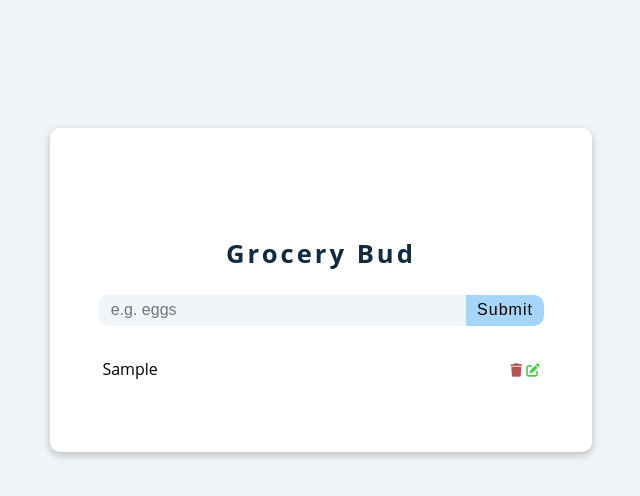
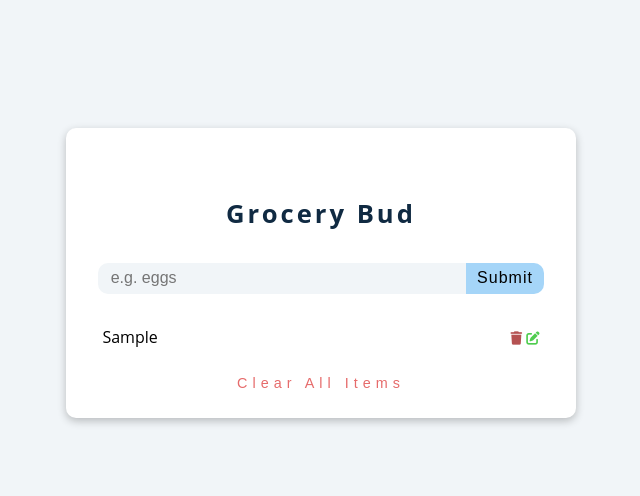
Before and after one commit to Soban142/Grocery-Bud, a plain HTML site: page index.html in a window 1280 px wide. Both pictures are taken after typing "Sample" into the empty fields and a click on the button "Submit". Shown: the whole page, without its empty margins (319-959 px from the left). Drawn offline with Linux system fonts and the light colour scheme.

Commit message:
completed

```diff
--- a/app.js
+++ b/app.js
@@ -3,23 +3,28 @@ var editBtn = document.querySelector('.edit-button')
 var inputField = document.querySelector('.input-field')
 var itemContainer = document.querySelector('.item-container')
 var updates = document.querySelector('.updation')
+var clearBtn = document.querySelector('.clearBtn')
+console.log(clearBtn)
 // var editBtn = document.querySelectorAll('.editBtn')
 
 editBtn.style.display = 'none'
 
-let itemList = []
+let editedUID = null
+
+let itemList = JSON.parse(localStorage.getItem('ToDoList')) || []
+
 
 function noticeBar(noticeText) {
         console.log(noticeText)
         updates.innerHTML = noticeText
         updates.classList.remove('update-visibility')
         setTimeout(() =>{
-            updates.style.visibility = 'hidden'
+            // updates.style.visibility = 'hidden'
+            updates.classList.add('update-visibility')
         }, 2000)
-        // itemList = []
-        // itemContainer.innerHTML = ``
+
         // `${noticeText} is added to the list.`
-
+        // updates.classList.remove('update-visibility')
 }
 
 
@@ -45,6 +50,7 @@ function editFunction (uId) {
 }
 
 function editHandler(editedUId) {
+
     var itemToBeEdited = itemList.findIndex((findItem) => findItem.includes(editedUId));
     console.log(itemToBeEdited, 'indexNum of the item to be edit');
 
@@ -59,12 +65,22 @@ function editHandler(editedUId) {
         </button>
     </div>
 </div> `);
+    console.log(itemList);
 
-    console.log(itemList);
     itemContainer.innerHTML = itemList.join("");
 
     editBtn.style.display = 'none'
     submitBtn.style.display = 'inline-block'
+
+    localStorage.setItem('ToDoList', JSON.stringify(itemList))
+
+    noticeBar('Value has changed')
+
+    setTimeout(() => {
+        inputField.value = ""
+    }, 1000)
+
+
 }
 
 
@@ -81,7 +97,9 @@ function deleteFunction (uId) {
       console.log(itemList)
       itemContainer.innerHTML = itemList.join("")
 
-      noticeBar()
+      localStorage.setItem('ToDoList', JSON.stringify(itemList))
+
+      noticeBar('Item Removed')
 }
 
 
@@ -89,7 +107,7 @@ function deleteFunction (uId) {
 
 function submission() {
 
-    if (inputField.value === "") {
+    if (inputField.value === "" || inputField.value === " ") {
         noticeBar(`Please Enter Any Value`)
         return
     }
@@ -111,15 +129,32 @@ function submission() {
         itemList.push(items)
         itemContainer.innerHTML = itemList.join("")
 
+
+
         noticeBar(`${inputField.value} is added to the list`)
 
         inputField.value = '';
 
+        localStorage.setItem('ToDoList', JSON.stringify(itemList))
 
+        clearBtn.classList.remove('hidden')
 
 }
 
 
+
+function clearItems() {
+    itemList = []
+    itemContainer.innerHTML = itemList.join('')
+
+    noticeBar('All items are cleared')
+
+    setTimeout(() => {
+        clearBtn.classList.add('hidden')
+    },3000)
+}
+
+clearBtn.addEventListener('click', clearItems)
 submitBtn.addEventListener('click', submission)
 
 
--- a/index.html
+++ b/index.html
@@ -34,7 +34,10 @@
                 </div>
             </div>    -->
         </div>
+        <button class="clearBtn hidden">Clear All Items</button>
     </div>
+
+
 
 
 
--- a/style.css
+++ b/style.css
@@ -15,19 +15,20 @@ body{
     /* width: 35rem;
     height: 15rem; */
     background-color: white;
-    display: flex;
-    justify-content: center;
-    align-items: center;
+    display: grid;
+    /* justify-items: center;
+    align-items: center; */
+    place-items: center;
     flex-direction: column;
     box-shadow: rgba(0, 0, 0, 0.24) 0px 3px 8px;
     border-radius: 10px;
     margin-top: 8rem;
-    padding: 4.5rem 3rem;
+    padding: 2rem 2rem 1.2rem 2rem;
+    position: relative;
 }
 
 .heading-div{
-    margin-bottom: 1.5rem;
-    /* margin-top: 1rem; */
+    margin-bottom: 2rem;
 }
 
 .heading{
@@ -39,7 +40,6 @@ body{
 .input-div{
     display: flex;
     align-items: center;
-
 }
 
 .input-field{
@@ -119,9 +119,29 @@ body{
     height: 1.25rem;
     display: grid;
     align-items: center;
-    text-align: center;
+    /* text-align: center; */
     font-size: 0.7rem;
     border-radius: 0.25rem;
     letter-spacing: 3px;
     text-transform: capitalize;
 }
+
+.clearBtn{
+    height: 2rem;
+    border: none;
+    background-color: white;
+    font-size: 0.9em;
+    color: hsl(360, 71%, 66%);
+    letter-spacing: 5px;
+    cursor: pointer;
+    transition: all 500ms ease;
+    margin-top: 1.2rem;
+}
+
+.clearBtn:hover{
+    color: hsl(360, 67%, 44%);
+}
+
+.hidden{
+    visibility: hidden;
+}
```
